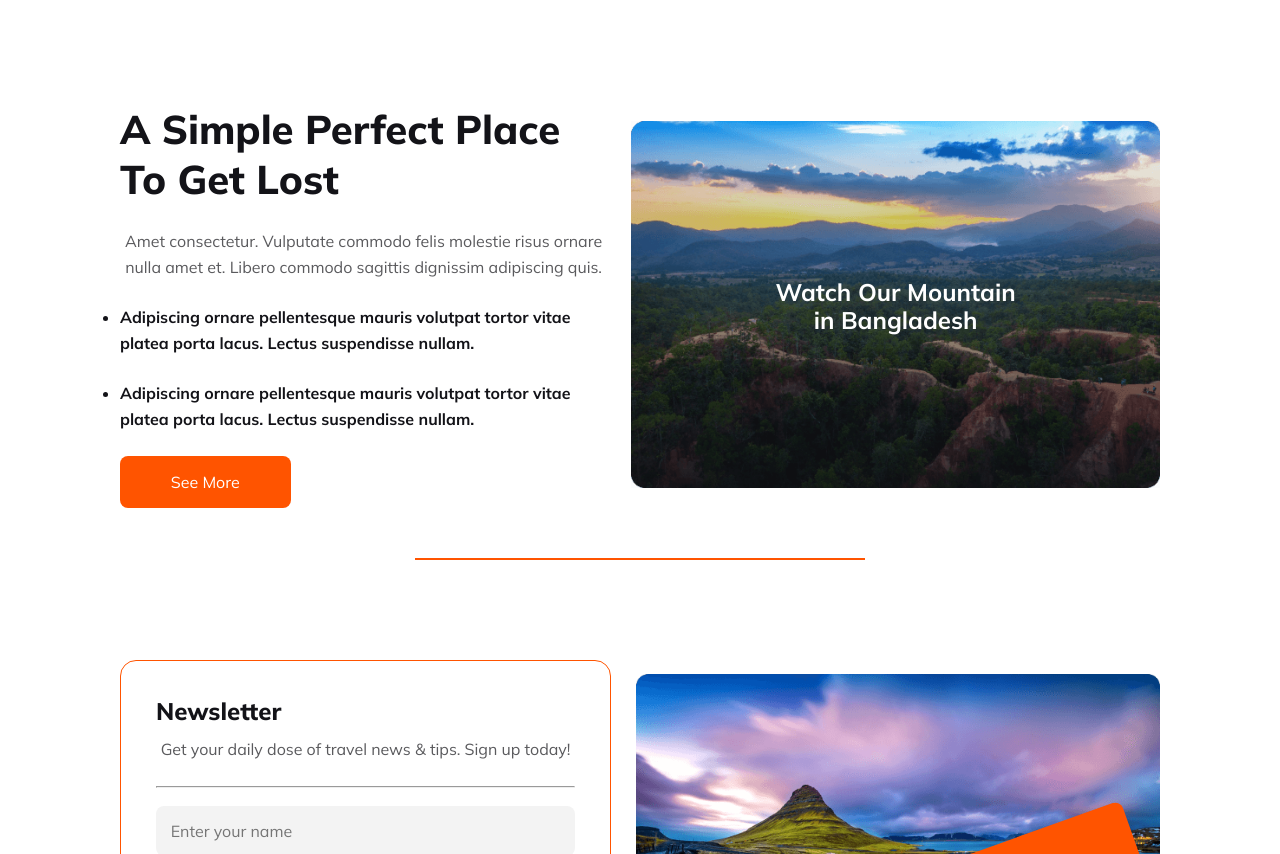
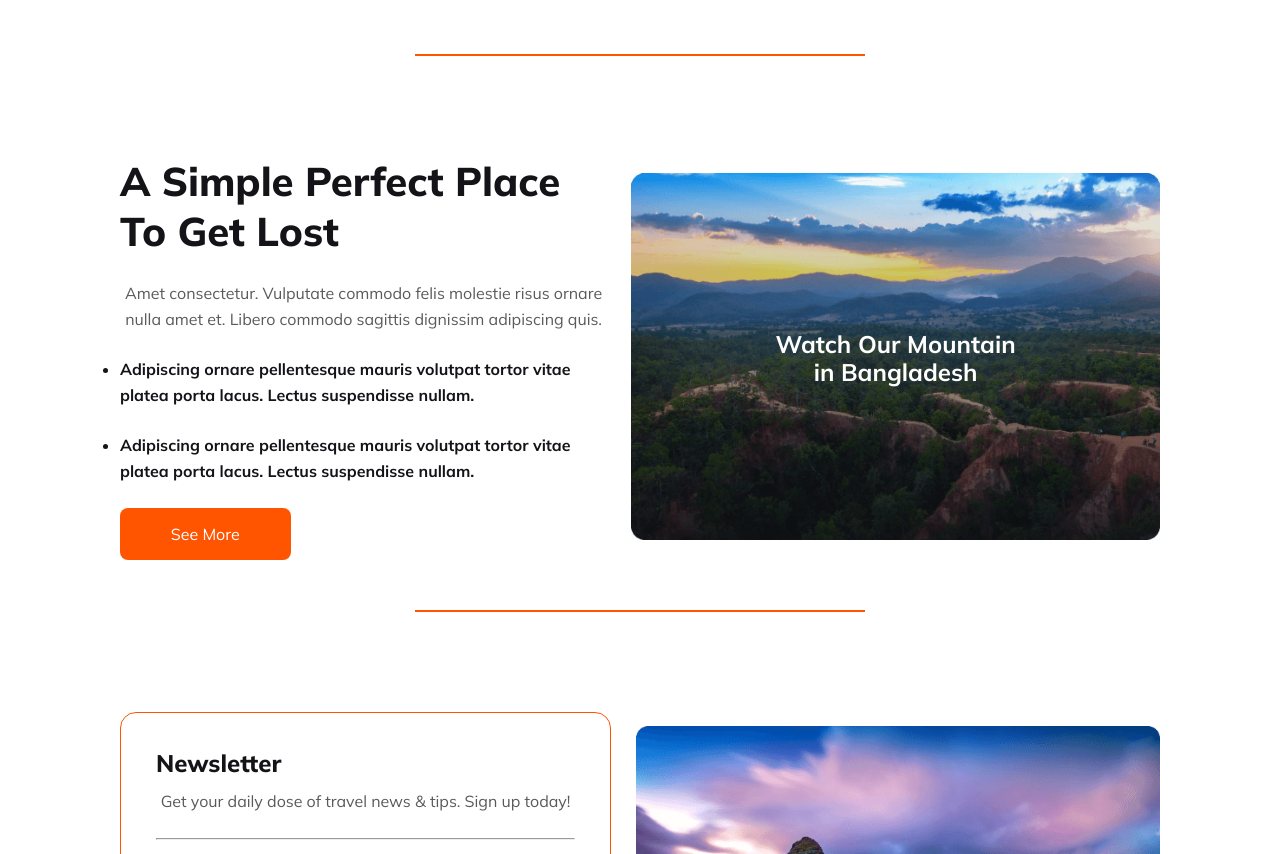
Before and after one commit to rahichy01/Hero-Travel-Website, a plain HTML site: page index.html in a window 1280 px wide. Shown: the part 5095-5949 px from the top of the page. Drawn offline with Linux system fonts and the light colour scheme.

Commit message:
devidet add

```diff
--- a/index.html
+++ b/index.html
@@ -243,10 +243,7 @@
 
         </section>
 
-
-
-
-
+        <hr class="section_devider">
 
         <section class="Perfect_Place_Section container">
             <div class="Perfect_Place_Section_left">
```
